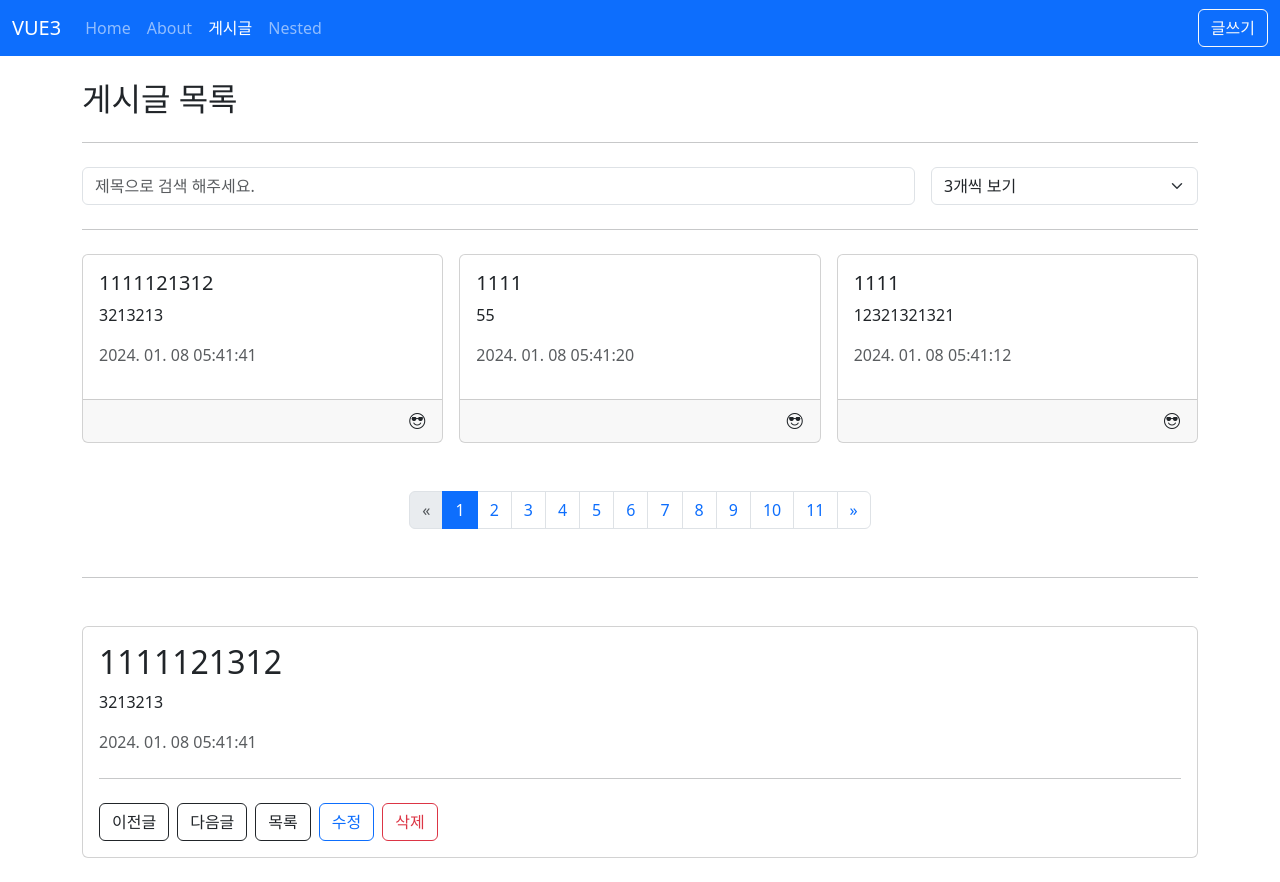
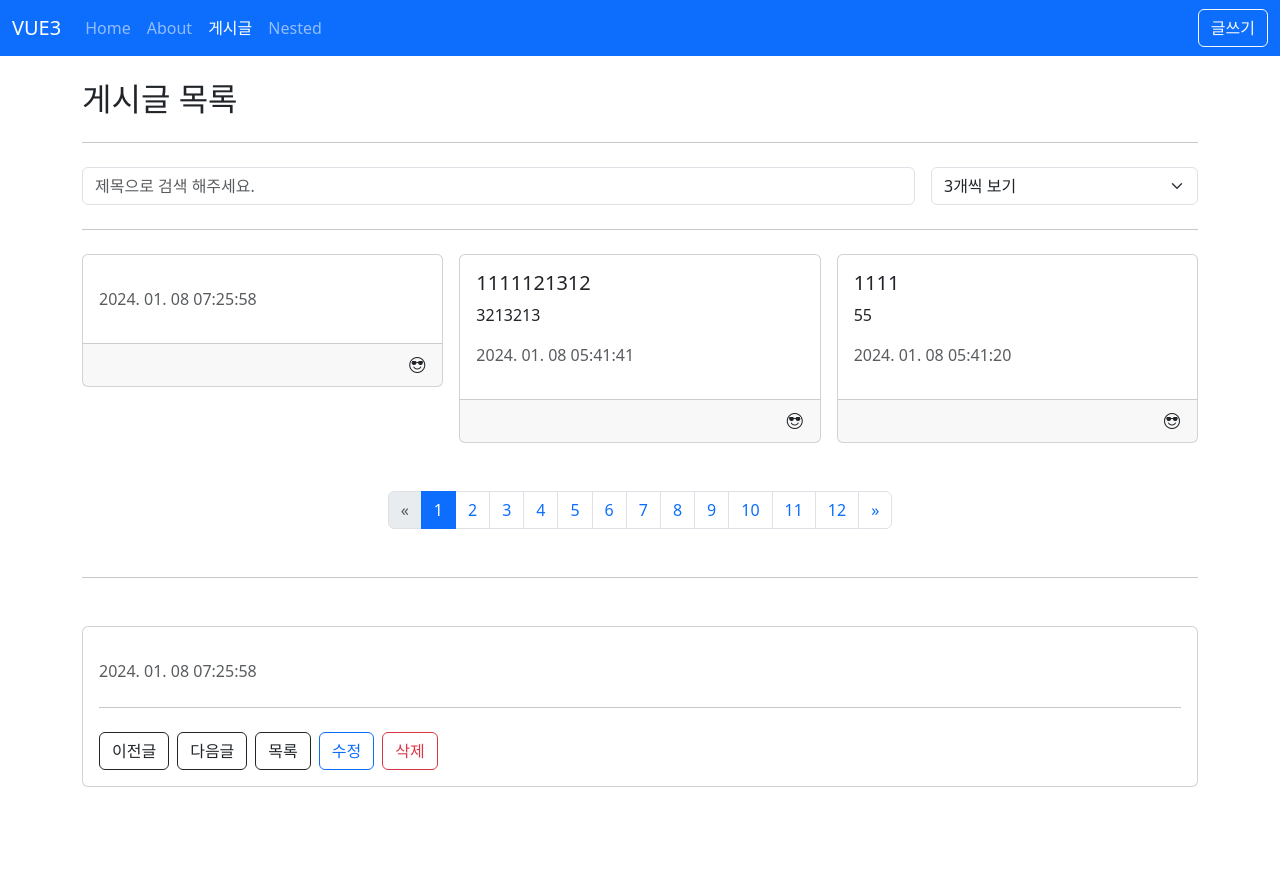
Before and after one commit to lyju777/vue3-posts, a Vue app: page /posts in a window 1280 px wide. After the commit the page ends 811 px from the top, so only its background shows below. Built offline with nearby package versions, Linux system fonts and the light colour scheme; data requests are answered from the project's data file.

Commit message:
axios 컴포저블 함수 구현 2

```diff
--- a/db.json
+++ b/db.json
@@ -157,8 +157,8 @@
       "id": 35
     },
     {
-      "title": "123",
-      "content": "13213",
+      "title": "테슷스",
+      "content": "테스ㅠ스",
       "createdAt": 1703575590271,
       "id": 36
     },
@@ -197,6 +197,12 @@
       "content": "3213213",
       "createdAt": 1704692501951,
       "id": 42
+    },
+    {
+      "title": null,
+      "content": null,
+      "createdAt": 1704698758451,
+      "id": 45
     }
   ]
 }
--- /dev/null
+++ b/src/hooks/useAxios.js
@@ -0,0 +1,67 @@
+import axios from 'axios';
+import { isRef, ref, unref, watchEffect } from 'vue';
+
+axios.defaults.baseURL = import.meta.env.VITE_APP_API_URL;
+
+const defaultConfig = {
+	method: 'get',
+};
+
+const defaultOptions = {
+	immediate: true,
+};
+
+export const useAxios = (url, config = {}, options = {}) => {
+	const response = ref(null);
+	const data = ref(null);
+	const error = ref(null);
+	const loading = ref(false);
+
+	const { onSuccess, onError, immediate } = {
+		...defaultOptions,
+		...options,
+	};
+
+	const { params } = config;
+	const execute = body => {
+		data.value = null;
+		error.value = null;
+		loading.value = true;
+		axios(unref(url), {
+			...defaultConfig,
+			...config,
+			params: unref(params),
+			data: typeof body === 'object' ? body : {},
+		})
+			.then(res => {
+				response.value = res;
+				data.value = res.data;
+				if (onSuccess) {
+					onSuccess(res);
+				}
+			})
+			.catch(err => {
+				error.value = err;
+				if (onError) {
+					onError(err);
+				}
+			})
+			.finally(() => {
+				loading.value = false;
+			});
+	};
+	if (isRef(params) || isRef(url)) {
+		watchEffect(execute);
+	} else {
+		if (immediate) {
+			execute();
+		}
+	}
+	return {
+		response,
+		data,
+		error,
+		loading,
+		execute,
+	};
+};
--- a/src/views/posts/PostCreateView.vue
+++ b/src/views/posts/PostCreateView.vue
@@ -37,9 +37,9 @@
 <script setup>
 import { ref } from 'vue';
 import { useRouter } from 'vue-router';
-import { createPost } from '@/api/posts';
 import PostForm from '@/components/posts/PostForm.vue';
 import { useAlert } from '@/composables/alert';
+import { useAxios } from '@/hooks/useAxios';
 
 const { vAlert, vSuccess } = useAlert();
 
@@ -49,25 +49,42 @@ const form = ref({
 	content: null,
 });
 
-const loading = ref(false);
-const error = ref(null);
+const { error, loading, execute } = useAxios(
+	'/posts',
+	{
+		method: 'post',
+	},
+	{
+		immediate: false,
+		onSuccess: () => {
+			router.push({ name: 'PostList' });
+			vSuccess('등록이 완료되었습니다.');
+		},
+		onError: err => {
+			vAlert(err.message);
+		},
+	},
+);
 
 const save = async () => {
-	try {
-		loading.value = true;
-		await createPost({
-			...form.value,
-			createdAt: Date.now(),
-		});
-		router.push({ name: 'PostList' });
-		vSuccess('등록이 완료되었습니다.');
-	} catch (err) {
-		vAlert(err.message);
-		error.value = err;
-	} finally {
-		loading.value = false;
-	}
+	execute({ ...form.value, createdAt: Date.now() });
 };
+// const save = async () => {
+// 	try {
+// 		loading.value = true;
+// 		await createPost({
+// 			...form.value,
+// 			createdAt: Date.now(),
+// 		});
+// 		router.push({ name: 'PostList' });
+// 		vSuccess('등록이 완료되었습니다.');
+// 	} catch (err) {
+// 		vAlert(err.message);
+// 		error.value = err;
+// 	} finally {
+// 		loading.value = false;
+// 	}
+// };
 const goListPage = () => {
 	router.push({
 		name: 'PostList',
--- a/src/views/posts/PostDetailView.vue
+++ b/src/views/posts/PostDetailView.vue
@@ -48,53 +48,42 @@
 
 <script setup>
 import { useRouter } from 'vue-router';
-import { getPostById, deletePost } from '@/api/posts';
-import { ref } from 'vue';
+import { useAxios } from '@/hooks/useAxios';
+import { useAlert } from '@/composables/alert';
+
+const { vAlert, vSuccess } = useAlert();
 
 const props = defineProps({
 	id: [String, Number],
 });
 
 const router = useRouter();
-const post = ref({});
+const { error, loading, data: post } = useAxios(`/posts/${props.id}`);
 
-const error = ref(null);
-const loading = ref(false);
-
-const fetchPost = async () => {
-	try {
-		loading.value = true;
-		const { data } = await getPostById(props.id);
-		setPost(data);
-	} catch (err) {
-		error.value = err;
-	} finally {
-		loading.value = false;
-	}
-};
-const setPost = ({ title, content, createdAt }) => {
-	(post.value.title = title),
-		(post.value.content = content),
-		(post.value.createdAt = createdAt);
-};
-fetchPost();
-
-const removeError = ref(null);
-const removeLoading = ref(false);
+const {
+	error: removeError,
+	loading: removeLoading,
+	execute,
+} = useAxios(
+	`posts/${props.id}`,
+	{ method: 'delete' },
+	{
+		immediate: false,
+		onSuccess: () => {
+			vSuccess('삭제가 완료되었습니다.');
+			router.push({ name: 'PostList' });
+		},
+		onError: err => {
+			vAlert(err.message);
+		},
+	},
+);
 
 const remove = async () => {
-	try {
-		if (confirm('삭제하시겠습니까?') === false) {
-			return;
-		}
-		removeLoading.value = true;
-		await deletePost(props.id);
-		router.push({ name: 'PostList' });
-	} catch (err) {
-		removeError.value = err;
-	} finally {
-		removeLoading.value = false;
+	if (confirm('삭제하시겠습니까?') === false) {
+		return;
 	}
+	execute();
 };
 
 const goListPage = () => {
--- a/src/views/posts/PostEditView.vue
+++ b/src/views/posts/PostEditView.vue
@@ -35,10 +35,9 @@
 
 <script setup>
 import { useRoute, useRouter } from 'vue-router';
-import { getPostById, updatePost } from '@/api/posts';
-import { ref } from 'vue';
 import PostForm from '@/components/posts/PostForm.vue';
 import { useAlert } from '@/composables/alert';
+import { useAxios } from '@/hooks/useAxios';
 
 const { vAlert, vSuccess } = useAlert();
 
@@ -46,48 +45,31 @@ const route = useRoute();
 const router = useRouter();
 const id = route.params.id;
 
-const form = ref({
-	title: null,
-	content: null,
-});
+const { error, loading, data: form } = useAxios(`/posts/${id}`);
 
-const error = ref(null);
-const loading = ref(false);
+const {
+	error: editError,
+	loading: editLoading,
+	execute,
+} = useAxios(
+	`posts/${id}`,
+	{ method: 'patch' },
+	{
+		immediate: false,
+		onSuccess: () => {
+			router.push({ name: 'PostDetail', params: { id } });
+			vSuccess('수정이 완료 되었습니다!');
+		},
+		onError: err => {
+			vAlert(err.message);
+		},
+	},
+);
 
-const fetchPost = async () => {
-	try {
-		loading.value = true;
-		const { data } = await getPostById(id);
-		setForm(data);
-	} catch (err) {
-		error.value = err;
-	} finally {
-		loading.value = false;
-	}
-};
-
-const setForm = ({ title, content, createdAt }) => {
-	(form.value.title = title),
-		(form.value.content = content),
-		(form.value.createdAt = createdAt);
-};
-fetchPost();
-
-const editError = ref(null);
-const editLoading = ref(false);
-
-const edit = async () => {
-	try {
-		editLoading.value = true;
-		await updatePost(id, { ...form.value });
-		router.push({ name: 'PostDetail', params: { id } });
-		vSuccess('수정이 완료 되었습니다!');
-	} catch (err) {
-		editError.value = err;
-		vAlert(err.message);
-	} finally {
-		editLoading.value = false;
-	}
+const edit = () => {
+	execute({
+		...form.value,
+	});
 };
 
 const goDetailPage = () => {
--- a/src/views/posts/PostListView.vue
+++ b/src/views/posts/PostListView.vue
@@ -54,15 +54,10 @@ import PostDetailView from '@/views/posts/PostDetailView.vue';
 import postFilter from '@/components/posts/postFilter.vue';
 import postModal from '@/components/posts/postModal.vue';
 
-import { getPosts } from '@/api/posts';
 import { ref, computed } from 'vue';
 import { useRouter } from 'vue-router';
-import { watchEffect } from 'vue';
+import { useAxios } from '@/hooks/useAxios';
 const router = useRouter();
-const posts = ref([]);
-
-const error = ref(null);
-const loading = ref(false);
 
 const params = ref({
 	_sort: 'createdAt',
@@ -71,26 +66,34 @@ const params = ref({
 	_page: 1,
 	title_like: '',
 });
+
+const {
+	response,
+	data: posts,
+	error,
+	loading,
+} = useAxios('/posts', { params });
+
 // 페이징
-const totalCount = ref(0);
+const totalCount = computed(() => response.value.headers['x-total-count']);
 const pageCount = computed(() =>
 	Math.ceil(totalCount.value / params.value._limit),
 );
 
-const fetchPosts = async () => {
-	try {
-		loading.value = true;
-		const { data, headers } = await getPosts(params.value);
-		posts.value = data;
-		totalCount.value = headers['x-total-count'];
-	} catch (err) {
-		error.value = err;
-	} finally {
-		loading.value = false;
-	}
-};
+// const fetchPosts = async () => {
+// 	try {
+// 		loading.value = true;
+// 		const { data, headers } = await getPosts(params.value);
+// 		posts.value = data;
+// 		totalCount.value = headers['x-total-count'];
+// 	} catch (err) {
+// 		error.value = err;
+// 	} finally {
+// 		loading.value = false;
+// 	}
+// };
+// watchEffect(fetchPosts);
 // fetchPosts();
-watchEffect(fetchPosts);
 
 const goPage = id => {
 	// router.push(`/posts/${id}`);
```
